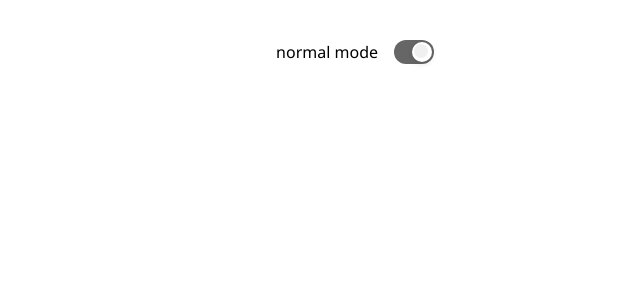
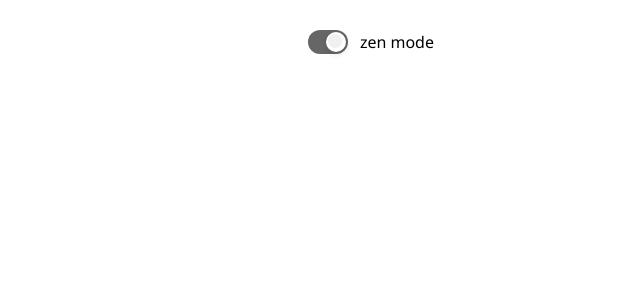
Before and after one commit to sensorario/quadrato, a React (Vite) app: page / in a window 1280 px wide. Both pictures are taken after a click on the element "zen mode". Shown: the top 300 px of the page, without its empty margins (640-1280 px from the left). Built offline with nearby package versions, Linux system fonts and the light colour scheme.

Commit message:
fix(zen-mode): fix height of headers

```diff
--- a/src/App.jsx
+++ b/src/App.jsx
@@ -311,12 +311,12 @@ function App() {
 
   if (zenMode) {
     return <div className="app-container">
-      <div style={{ display: "flex", justifyContent: "flex-end" }}>
+      <div style={{ display: "flex", justifyContent: "flex-end", height: "35px", gap: "12px" }}>
         <Toggle
           checked={zenMode}
           onChange={setZenMode}
-          label={zenMode ? "normal mode" : "zen mode"}
         />
+        <span style={{ display: "flex", alignItems: "center" }}>zen mode</span>
       </div>
       {VisibleTasks}
       {showPopup && NewTaskModalView}
@@ -480,19 +480,11 @@ function App() {
       </div>
     };
 
-    console.log({ message: "re-render" })
-
     return (
       <>
-        <div className="header-bar">
+        <div className="header-bar" style={{ height: "35px" }}>
           <h1 className="header-title">To do list</h1>
           <div className="header-icons">
-            <Toggle
-              checked={zenMode}
-              onChange={setZenMode}
-              label={""}
-            />
-            <span onClick={() => setZenMode(!zenMode)} style={{ cursor: "pointer" }}>zen mode</span>
             <span onClick={() => setShowHelp(true)}>
               <HelpIcon />
             </span>
@@ -505,6 +497,12 @@ function App() {
             <span onClick={() => setShowConfig(true)} style={{ cursor: "pointer" }}>
               config
             </span>
+            <Toggle
+              checked={zenMode}
+              onChange={setZenMode}
+              label={""}
+            />
+            <span onClick={() => setZenMode(!zenMode)} style={{ cursor: "pointer" }}>zen mode</span>
           </div>
         </div>
         {/** estrarre un componente modal da questo */}
```
